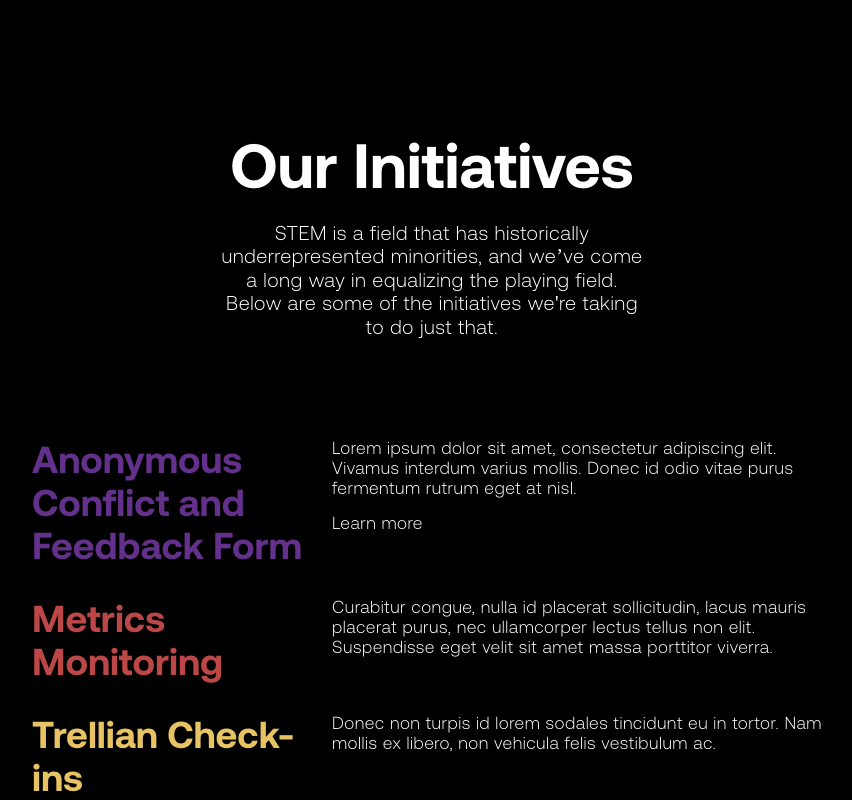
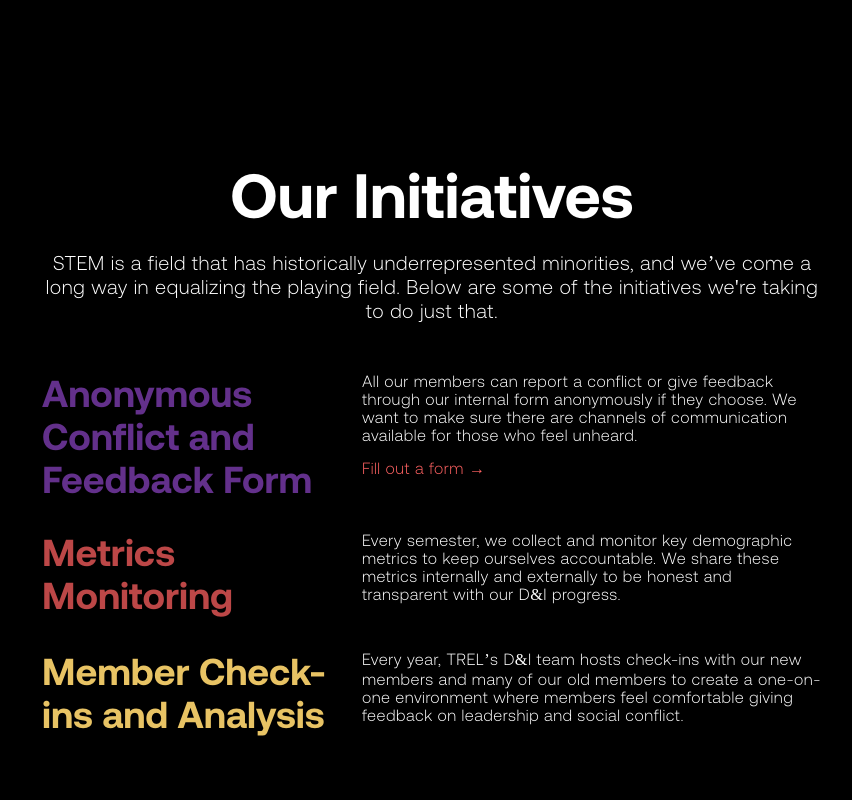
Before and after one commit to bennto/trel-site, a Next.js app: page /diversity in a window 1280 px wide. Shown: the part 880-1680 px from the top of the page, without its empty margins (208-1060 px from the left). Built offline with nearby package versions, Linux system fonts and the light colour scheme.

Commit message:
Emergency layout, diversity, ytrack updates

```diff
--- a/components/layout.module.scss
+++ b/components/layout.module.scss
@@ -4,9 +4,6 @@
     width: 100%;
     padding: 0 3% 0 3%;
     background: $dark;
-    @include for-mobile {
-        padding: 0 0 0 0;
-    }
 
     .placeholder {
         height: $navbar;
--- a/pages/diversity.js
+++ b/pages/diversity.js
@@ -81,25 +81,23 @@ export default function Diversity() {
                     <h2 className={styles.head}>Our Initiatives</h2>
                     <h4 className={styles.body}>STEM is a field that has historically underrepresented minorities, and we’ve come a long way in equalizing the playing field. Below are some of the initiatives we're taking to do just that.</h4>
                 </div>
-                <div className={styles.initTable}>
                 <div className={styles.initEntry}>
-                        <h3 className={styles.initTitle} style={{ color: 'rgb(99, 48, 139)' }}>Anonymous Conflict and Feedback Form</h3>
+                    <h3 className={styles.initTitle} style={{ color: 'rgb(99, 48, 139)'}}>Anonymous Conflict and Feedback Form</h3>
                     <div className={styles.initGroup}>
-                            <h5 className={styles.initBody}>Lorem ipsum dolor sit amet, consectetur adipiscing elit. Vivamus interdum varius mollis. Donec id odio vitae purus fermentum rutrum eget at nisl.</h5>
-                            <a className={styles.initLink} href="https://forms.office.com/Pages/ResponsePage.aspx?id=peLXMdi9TkGel76pmOvf4U6Qvugwe3NEvb_PQznNKstUMzZRR1NBV1AwUzNIN0s3REIzUkZHQkJTWiQlQCN0PWcu" target="_blank"><h5>Learn more</h5></a>
+                        <h5 className={styles.initBody}>All our members can report a conflict or give feedback through our internal form anonymously if they choose. We want to make sure there are channels of communication available for those who feel unheard.</h5>
+                        <a className={styles.initLink} href="https://forms.office.com/Pages/ResponsePage.aspx?id=peLXMdi9TkGel76pmOvf4U6Qvugwe3NEvb_PQznNKstUMzZRR1NBV1AwUzNIN0s3REIzUkZHQkJTWiQlQCN0PWcu" target="_blank"><h5>Fill out a form →</h5></a>
                     </div>
                 </div>
                 <div className={styles.initEntry}>
                     <h3 className={styles.initTitle} style={{ color: 'rgba(188, 71, 71, 1)'}}>Metrics Monitoring</h3>
                     <div className={styles.initGroup}>
-                            <h5 className={styles.initBody}>Curabitur congue, nulla id placerat sollicitudin, lacus mauris placerat purus, nec ullamcorper lectus tellus non elit. Suspendisse eget velit sit amet massa porttitor viverra.</h5>
+                        <h5 className={styles.initBody}>Every semester, we collect and monitor key demographic metrics to keep ourselves accountable. We share these metrics internally and externally to be honest and transparent with our D&I progress.</h5>
                     </div>
                 </div>
                 <div className={styles.initEntry}>
-                        <h3 className={styles.initTitle} style={{ color: 'rgba(232, 195, 100, 1)' }}>Trellian Check-ins</h3>
+                    <h3 className={styles.initTitle} style={{ color: 'rgba(232, 195, 100, 1)' }}>Member Check-ins and Analysis</h3>
                     <div className={styles.initGroup}>
-                            <h5 className={styles.initBody}>Donec non turpis id lorem sodales tincidunt eu in tortor. Nam mollis ex libero, non vehicula felis vestibulum ac.</h5>
-                        </div>
+                        <h5 className={styles.initBody}>Every year, TREL’s D&I team hosts check-ins with our new members and many of our old members to create a one-on-one environment where members feel comfortable giving feedback on leadership and social conflict.</h5>
                     </div>
                 </div>
                 <div className={styles.secTitle}>
@@ -169,24 +167,15 @@ export default function Diversity() {
                 <div className={styles.storyTable}>
                     <div className={styles.storyMember}>
                         <div style={{ width: '200px', height: '200px', backgroundColor: 'grey' }} />
-                        <div className={styles.storyProfile}>
-                            <h3 className={styles.storyTitle} style={{ color: 'rgba(99, 48, 139, 1)' }}>Azzurra Demarie</h3>
-                            <h5 className={styles.storyBody}>Lorem ipsum dolor sit amet, consectetur adipiscing elit. Vivamus interdum varius mollis. Donec id odio vitae purus fermentum rutrum eget at nisl.</h5>
-                        </div>
+                        <h4 className={styles.storyTitle} style={{ color: 'rgba(99, 48, 139, 1)' }}>Azzurra Demarie</h4>
                     </div>
                     <div className={styles.storyMember}>
                         <div style={{ width: '200px', height: '200px', backgroundColor: 'grey' }} />
-                        <div className={styles.storyProfile}>
-                            <h3 className={styles.storyTitle} style={{ color: 'rgba(188, 71, 71, 1)' }}>Collin Ma</h3>
-                            <h5 className={styles.storyBody}>Lorem ipsum dolor sit amet, consectetur adipiscing elit. Vivamus interdum varius mollis. Donec id odio vitae purus fermentum rutrum eget at nisl.</h5>
-                        </div>
+                        <h4 className={styles.storyTitle} style={{ color: 'rgba(188, 71, 71, 1)' }}>Collin Ma</h4>
                     </div>
                     <div className={styles.storyMember}>
                         <div style={{ width: '200px', height: '200px', backgroundColor: 'grey' }} />
-                        <div className={styles.storyProfile}>
-                            <h3 className={styles.storyTitle} style={{ color: 'rgba(232, 195, 100, 1)' }}>Doug Pham</h3>
-                            <h5 className={styles.storyBody}>Lorem ipsum dolor sit amet, consectetur adipiscing elit. Vivamus interdum varius mollis. Donec id odio vitae purus fermentum rutrum eget at nisl.</h5>
-                        </div>
+                        <h4 className={styles.storyTitle} style={{ color: 'rgba(232, 195, 100, 1)' }}>Doug Pham</h4>
                     </div>
                 </div>
                 <div className={styles.secTitle}>
--- a/styles/diversity.module.scss
+++ b/styles/diversity.module.scss
@@ -3,6 +3,7 @@
 
 .dadbod {
     font-size: 25px;
+    background-color: $dark;
     h1 {
         font-size: 3.6em;
     }
@@ -19,7 +20,7 @@
         letter-spacing: 0.5px;
     }
     h5 {
-        font-size: 0.7em;
+        font-size: 0.65em;
         font-weight: lighter;
         letter-spacing: 0.5px;
     }
@@ -36,36 +37,53 @@
                 font-weight: bold;
                 color: #e69e32;
             }
+            @include for-mobile {
+                font-size: 60px;
+            }
         }
         .heroBody {
-            margin: 20px 400px 0 400px;
+            margin: 20px auto 0 auto;
+            max-width: 780px;
         }
     }
     .secTitle {
-        margin-top: 150px;
+        margin-top: 180px;
         text-align: center;
         .body {
-            margin: 20px 390px 0 390px;
+            margin: 20px auto 50px auto;
+            max-width: 780px;
         }
     }
-    .initTable {
-        width: 800px;
-        margin: 100px auto 0 auto;
     .initEntry {
         display: flex;
         flex-direction: row;
-            width: 800px;
-            margin-bottom: 30px;
+        max-width: 780px;
+        margin: 0 auto 30px auto;
         .initTitle {
             font-weight: bold;
-                width: 300px;
+            min-width: 300px;
+            margin-right: 20px;
+            @include for-tablet {
+                margin-bottom: 10px;
+            }
+            @include for-mobile {
+                margin-bottom: 10px;
+            }
         }
         .initGroup {
-                width: 500px;
+            margin: 0 auto 0 auto;
             .initBody {
                 margin-bottom: 15px;
             }
+            .initLink h5 {
+                color: rgb(255, 98, 98);
             }
+        }
+        @include for-tablet {
+            flex-direction: column;
+        }
+        @include for-mobile {
+            flex-direction: column;
         }
     }
     .graphFlex{
@@ -97,21 +115,16 @@
         }
     }
     .storyTable {
-        width: 700px;
-        margin: 100px auto 0 auto;
-        .storyMember {
+        width: 800px;
+        margin: 70px auto 0 auto;
         display: flex;
         flex-direction: row;
-            margin-bottom: 30px;
-            .storyProfile {
-                padding-left: 20px;
-                width: 500px;
+        justify-content: space-between;
+        .storyMember {
             .storyTitle {
                 font-weight: bold;
-                }
-                .storyBody {
-                    margin-top: 20px;
-                }
+                margin-top: 10px;
+                text-align: center;
             }
         }
     }
@@ -119,10 +132,9 @@
         display: flex;
         flex-direction: row;
         justify-content: center;
-        margin: 40px auto 200px auto;
+        margin: 60px auto 300px auto;
         .donate {
             margin-right: 200px;
         }
-
     }
 }
```
Also changed, not shown: components/yTrack.js (added, +18 -0 lines). Lines whose indentation alone changed are shown as unchanged.
